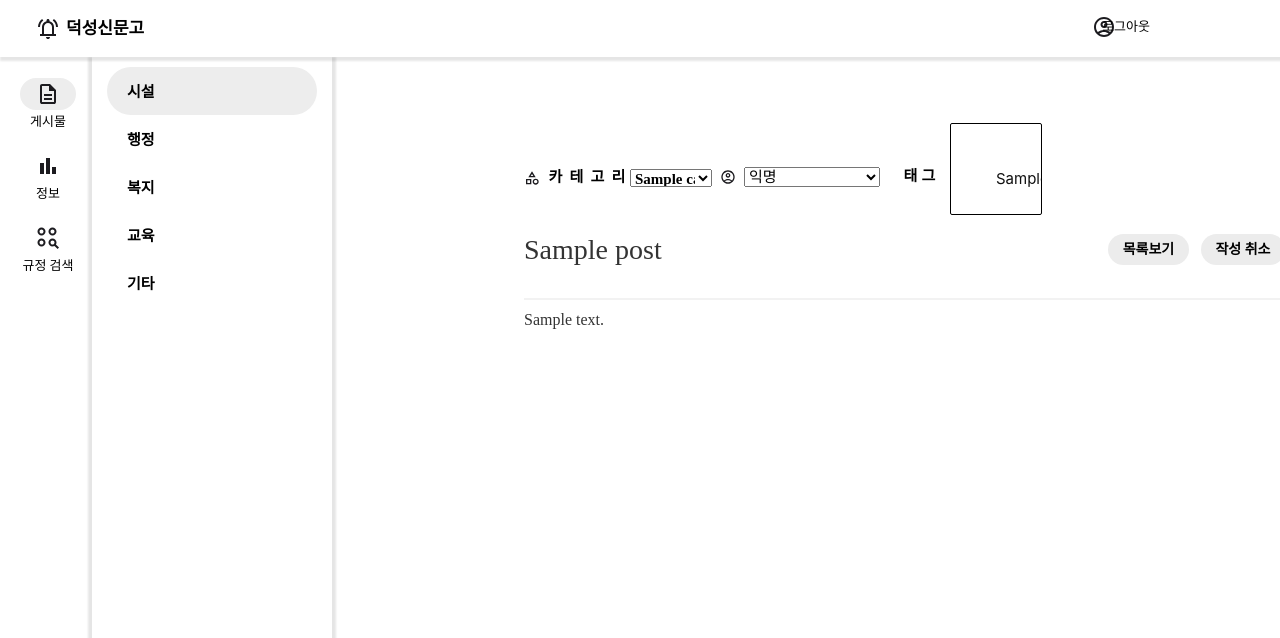
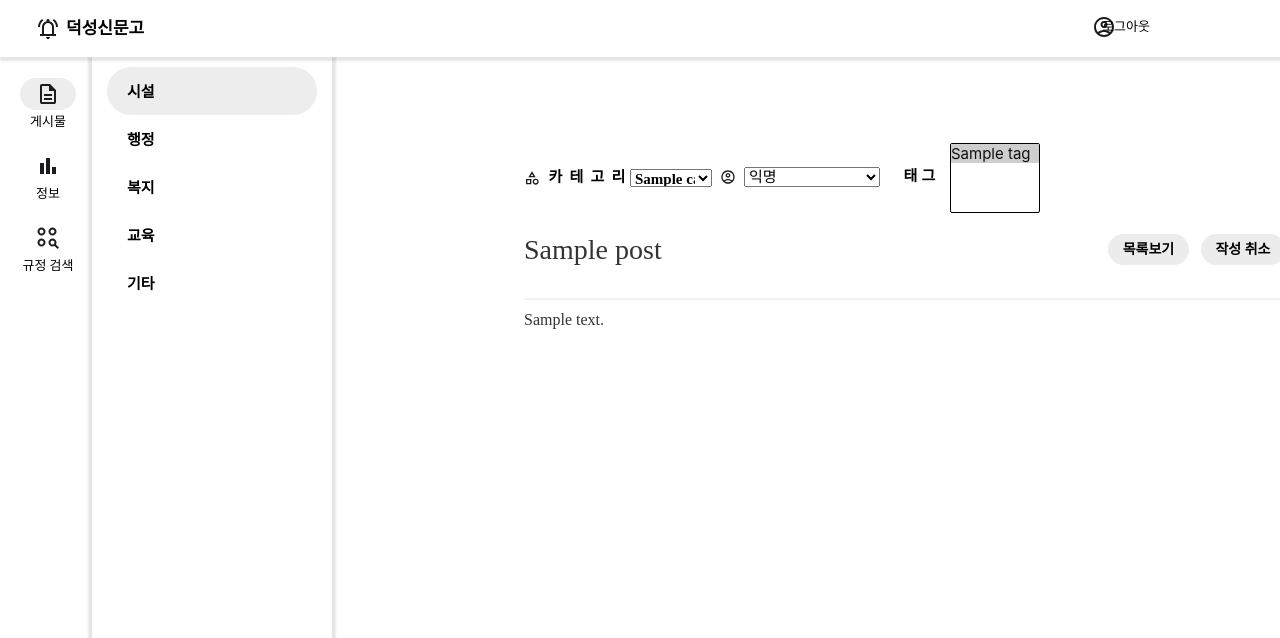
Before and after one commit to ds-report-project/ds-report-web, a Django app: page /post/update_post/1/ in a window 1280 px wide; the page is wider, and only the part inside the window is pictured. Shown: the top 638 px of that part. Run offline with Django 4.2, Linux system fonts and the light colour scheme; a user stored in the database is signed in; tables that the repository leaves empty hold one stand-in row (values such as "Sample post"); some libraries are stand-ins or nearby versions; some web fonts are replaced.

Commit message:
[MOD] post update 태그 선택 스타일 수정 #61

```diff
--- a/post/templates/post/post_update_form.html
+++ b/post/templates/post/post_update_form.html
@@ -195,9 +195,9 @@
 
         #tag select {
             position: absolute;
-            width: 81px;
+            width: 90px;
             height: 70px;
-            top: -45px;
+            top: -25px;
             left: 50px;
             color: #000;
             font-family: Pretendard;
@@ -210,7 +210,7 @@
             -moz-appearance: none;
             background: none;
             border: 1px solid #000;
-            padding: 45px;
+            padding: 0;
             cursor: pointer;
         }
 
@@ -237,7 +237,6 @@
             /* identical to box height */
 
             color: #000000;
-
         }
 
         #list button {
```
